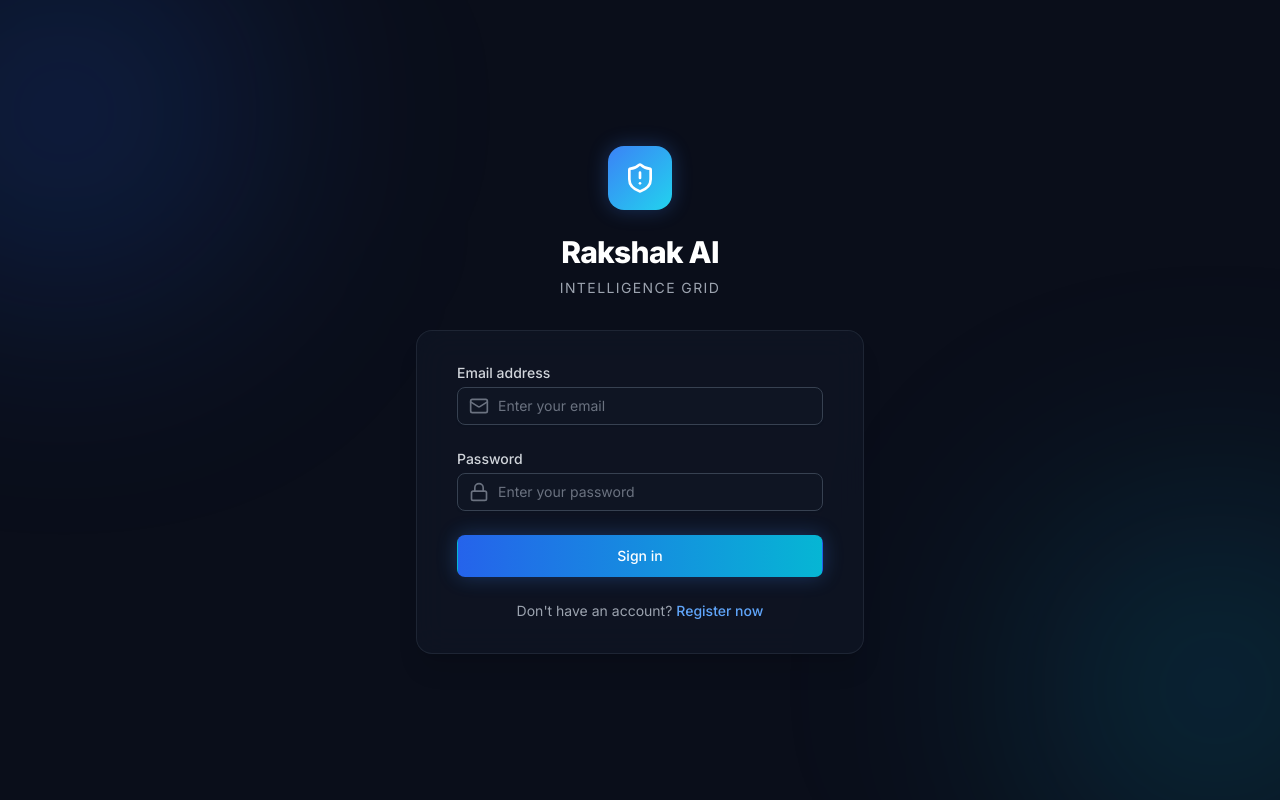
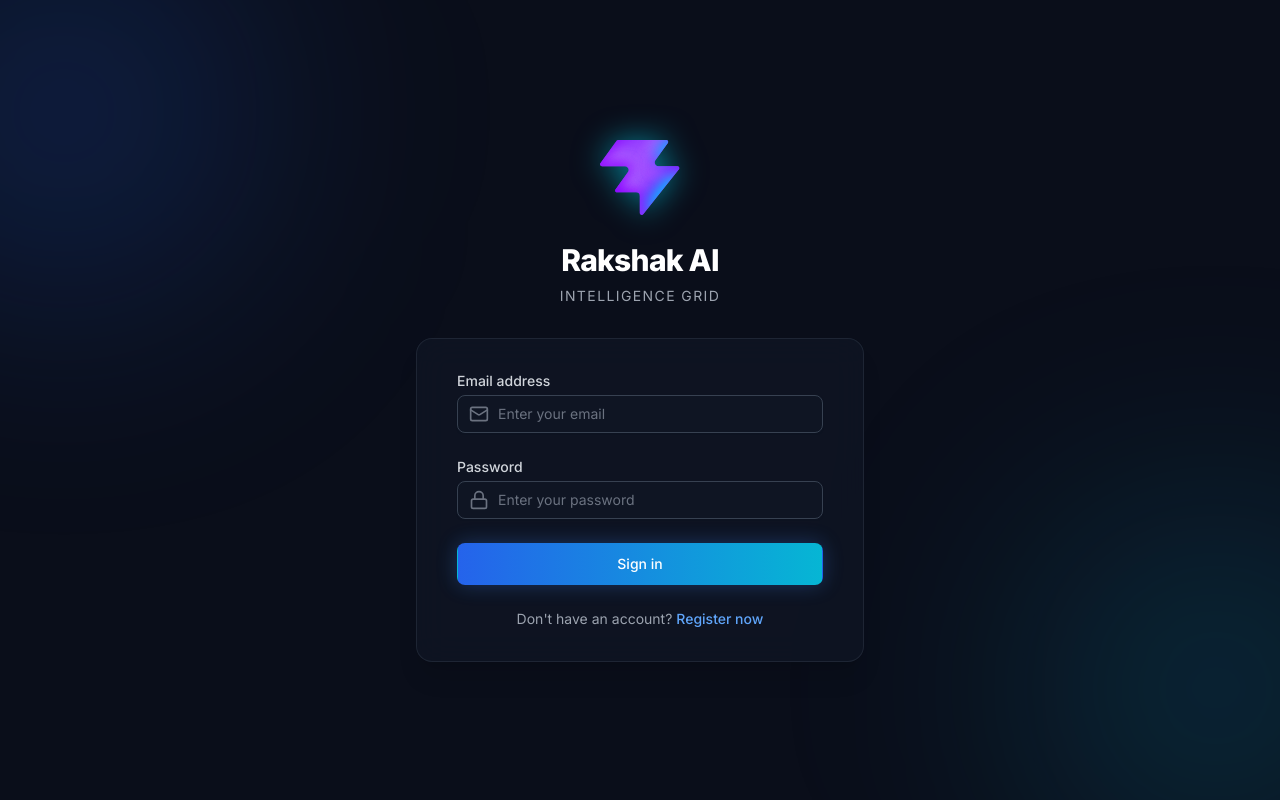
Before and after one commit to sameer2028/rakshak-AI, a React app in the folder frontend/: page /login in a window 1280 px wide. Built offline with nearby package versions, Linux system fonts and the light colour scheme; no server answers; the HTML template or start-up script is replaced by a standard one.

Commit message:
style: Replace default logos with custom SVG favicon across app

```diff
--- a/frontend/src/components/layout/Sidebar.jsx
+++ b/frontend/src/components/layout/Sidebar.jsx
@@ -80,8 +80,8 @@
     >
       {/* Logo */}
       <div className="flex items-center gap-3 px-5 h-16 border-b border-gray-800/50">
-        <div className="w-9 h-9 rounded-lg bg-gradient-to-br from-blue-500 to-cyan-400 flex items-center justify-center flex-shrink-0">
-          <ShieldAlert className="w-5 h-5 text-white" />
+        <div className="w-9 h-9 flex items-center justify-center flex-shrink-0">
+          <img src="/favicon.svg" alt="Rakshak AI Logo" className="w-full h-full object-contain" />
         </div>
         {!collapsed && (
           <div className="animate-fade-in">
--- a/frontend/src/features/auth/LoginPage.jsx
+++ b/frontend/src/features/auth/LoginPage.jsx
@@ -32,8 +32,8 @@
 
       <div className="sm:mx-auto sm:w-full sm:max-w-md relative z-10 animate-fade-in">
         <div className="flex justify-center">
-          <div className="w-16 h-16 rounded-2xl bg-gradient-to-br from-blue-500 to-cyan-400 flex items-center justify-center shadow-glow-blue">
-            <ShieldAlert className="w-8 h-8 text-white" />
+          <div className="w-20 h-20 flex items-center justify-center">
+            <img src="/favicon.svg" alt="Rakshak AI Logo" className="w-full h-full object-contain drop-shadow-[0_0_15px_rgba(0,229,255,0.5)]" />
           </div>
         </div>
         <h2 className="mt-6 text-center text-3xl font-extrabold text-white tracking-tight">
--- a/frontend/src/features/auth/RegisterPage.jsx
+++ b/frontend/src/features/auth/RegisterPage.jsx
@@ -39,8 +39,8 @@
 
       <div className="sm:mx-auto sm:w-full sm:max-w-md relative z-10 animate-fade-in">
         <div className="flex justify-center">
-          <div className="w-16 h-16 rounded-2xl bg-gradient-to-br from-purple-500 to-blue-500 flex items-center justify-center shadow-[0_0_20px_rgba(139,92,246,0.3)]">
-            <ShieldAlert className="w-8 h-8 text-white" />
+          <div className="w-20 h-20 flex items-center justify-center">
+            <img src="/favicon.svg" alt="Rakshak AI Logo" className="w-full h-full object-contain drop-shadow-[0_0_15px_rgba(0,229,255,0.5)]" />
           </div>
         </div>
         <h2 className="mt-6 text-center text-3xl font-extrabold text-white tracking-tight">
```
